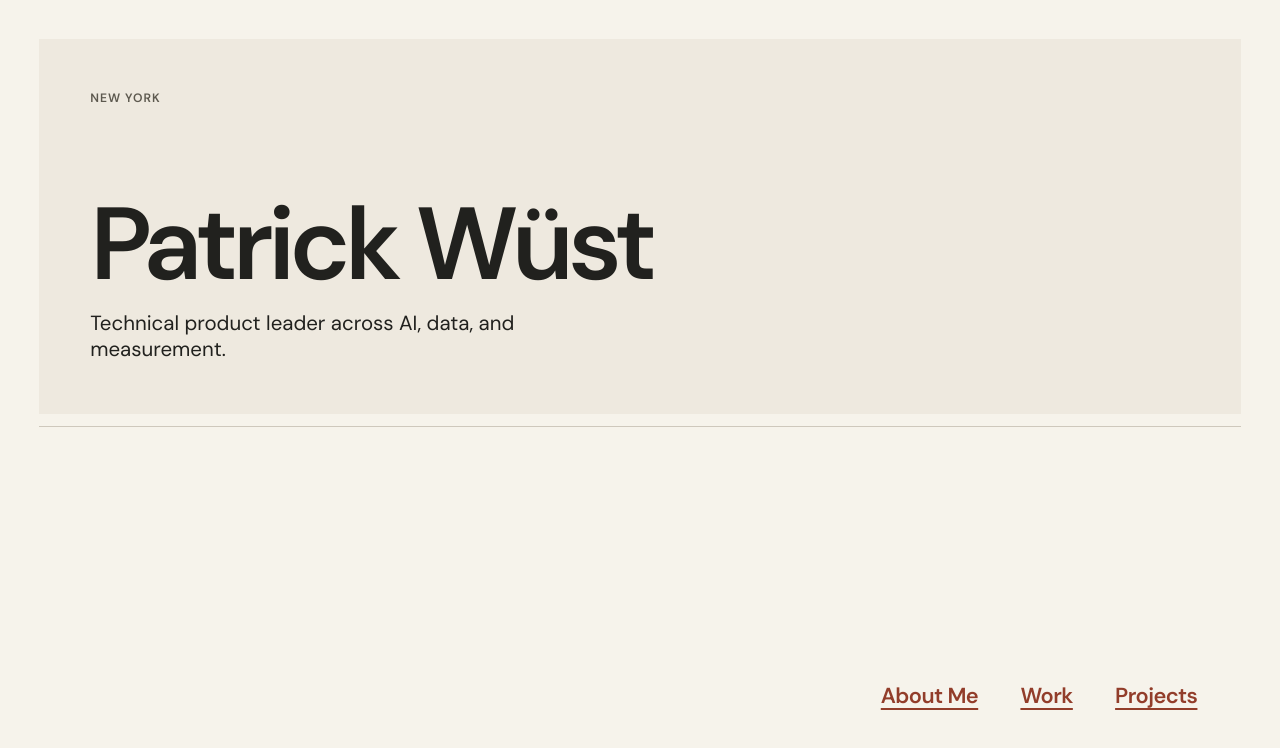
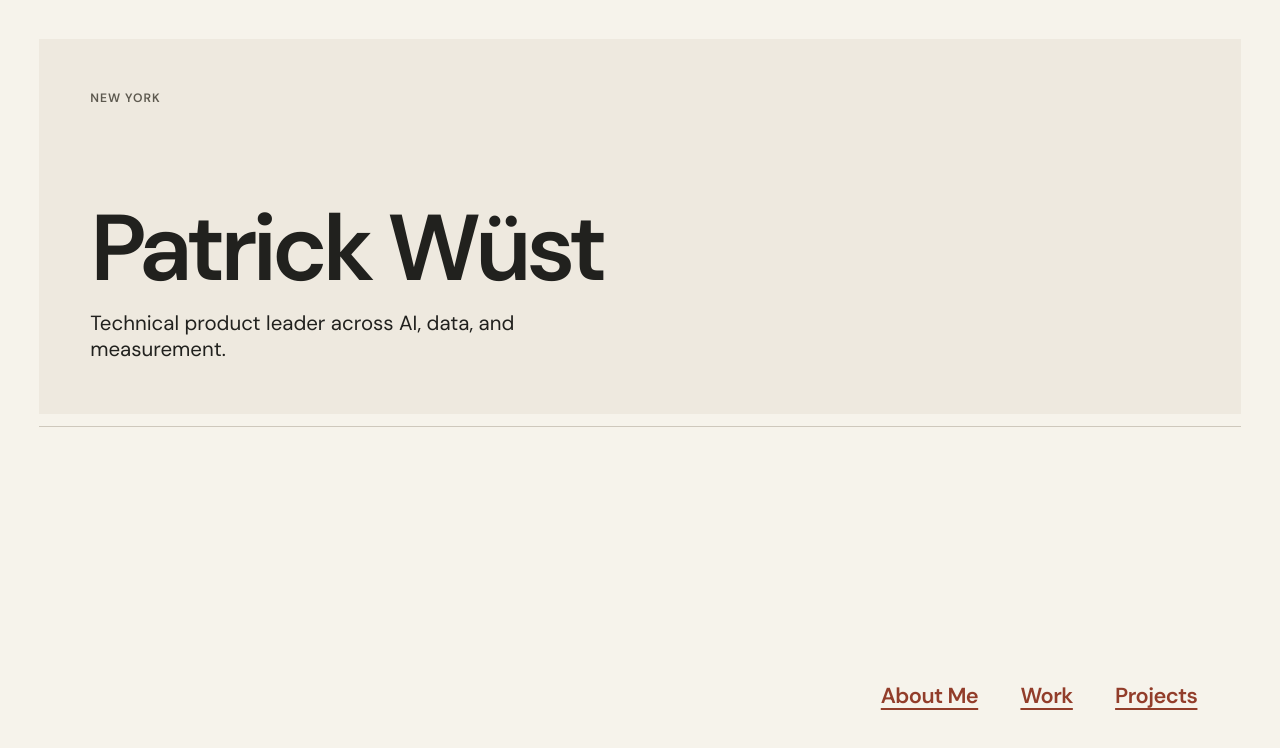
Before and after one commit to LaSiala3000/patrick-wuest-site, a plain HTML site: page index.html in a window 1280 px wide. Drawn offline with Linux system fonts and the light colour scheme.

Commit message:
Slightly reduce the homepage title size

```diff
--- a/styles.css
+++ b/styles.css
@@ -106,7 +106,7 @@ a:focus-visible {
 }
 
 .cover-intro h1 {
-  font-size: clamp(2.9rem, 8vw, 7.8rem);
+  font-size: clamp(2.65rem, 7.3vw, 7.1rem);
   font-weight: 600;
   letter-spacing: -0.055em;
   line-height: 0.9;
```
